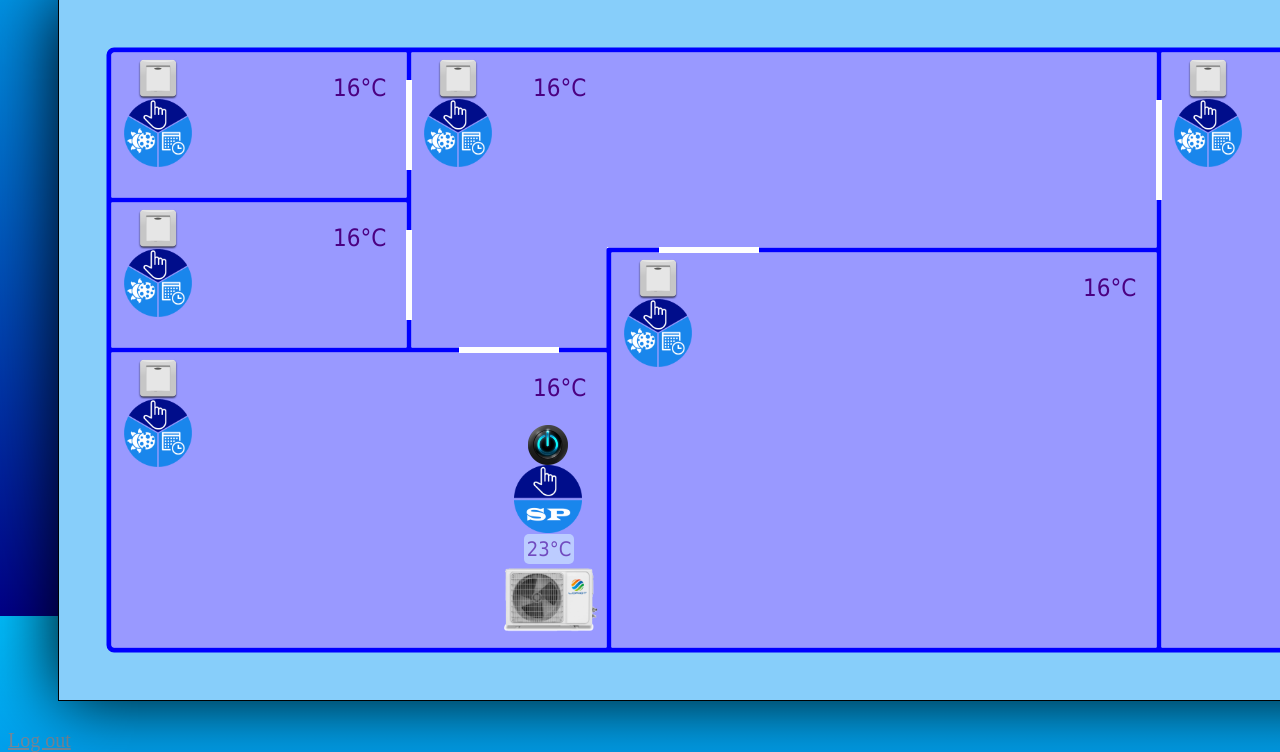
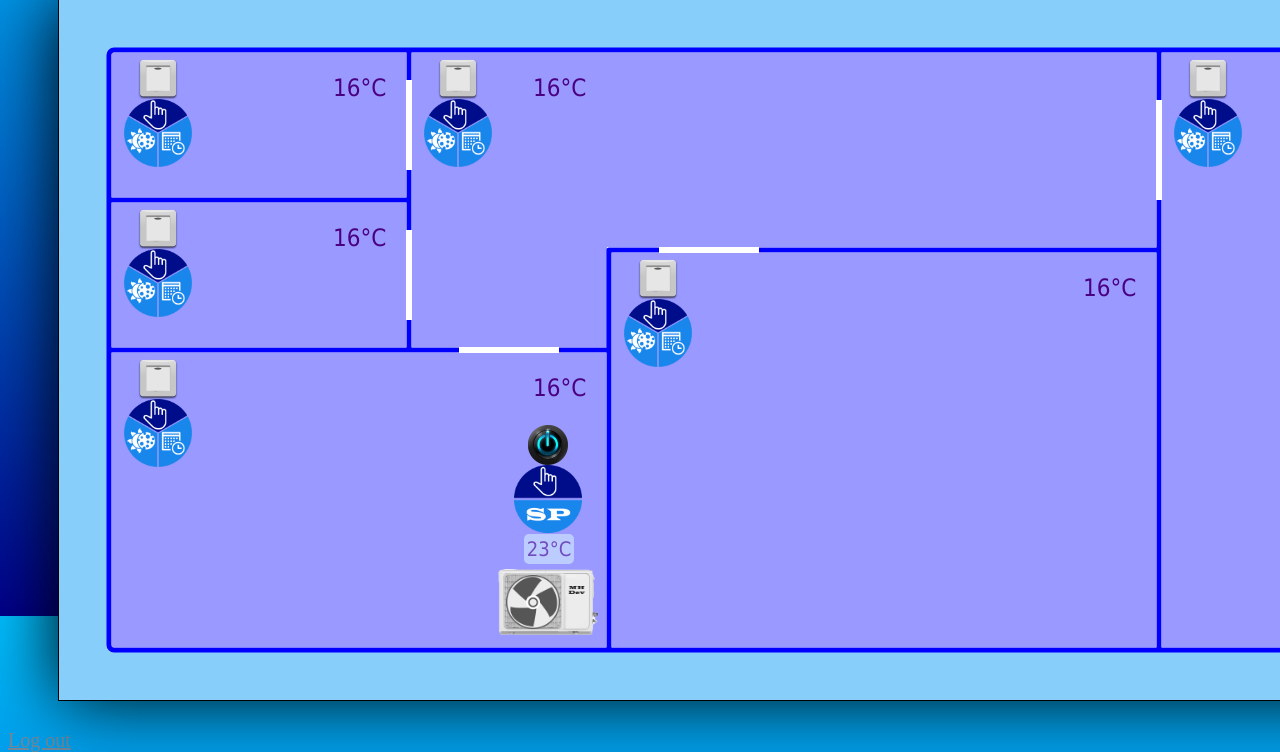
Before and after one commit to KonstantinDigital/mhdevSmartHouse, a Django app: template smartHouseApp/templates/index.html in a window 1280 px wide; the page is wider, and only the part inside the window is pictured. Shown: the part 188-940 px from the top of that part. Run offline with Django 3.2, Linux system fonts and the light colour scheme; the template is opened without the code that fills it, so the values that code supplies are empty; a user stored in the database is signed in.

Commit message:
01.08.2021-21:10-noteBook

```diff
--- a/smartHouseApp/static/css/style.css
+++ b/smartHouseApp/static/css/style.css
@@ -439,10 +439,32 @@ select:after{
 #conditionerImgId {
     position: absolute;
     margin: 0;
-    width: 150px;
-    top: 550px;
-    left: 420px;
+    width: 100px;
+    top: 570px;
+    left: 440px;
 }
+
+#conditioner2ImgId{
+    position: absolute;
+    margin: 0;
+    width: 54px;
+    top: 576px;
+    left: 448px;
+    -moz-transform: rotate(0deg);
+    -ms-transform: rotate(0deg);
+    -webkit-transform: rotate(0deg);
+    -o-transform: rotate(0deg);
+    transform: rotate(0deg);
+}
+
+/*#conditioner2ImgId:hover {
+    -moz-transform: rotate(20deg);
+    -ms-transform: rotate(20deg);
+    -webkit-transform: rotate(20deg);
+    -o-transform: rotate(20deg);
+    transform: rotate(20deg);
+}*/
+
 /* подключаю дизайнерские шрифты */
 @font-face {
   font-family: "Accuratist";
--- a/smartHouseApp/static/js/script.js
+++ b/smartHouseApp/static/js/script.js
@@ -202,9 +202,13 @@ function draw() {
 
     }
 }
-
+let lastState = false;
 function changeSetPoint(){
     console.log("onchange");
+    if (lastState == false){
+        lastState = true;
+        requestAnimationFrame(move);
+    }
 }
 
 function lightImgSwitcher(room, state){
@@ -478,6 +482,21 @@ function roundedRect(ctx, x, y, width, height, radius) {
 function changeTemperature(temp, room) {
     let tempInRoom = document.getElementById("temp" + room + "now");
     tempInRoom.innerHTML = String(temp) + "&#176;C";
+}
+
+let stepRound = 0;
+let elem = document.getElementById("conditioner2ImgId");
+
+//var style = document.defaultView.getComputedStyle(elem, null);
+
+function move() {
+    if (conditionerSwitch == true) {
+        stepRound += 15;
+        elem.style.transform = "rotate(" + stepRound + "deg)";
+        requestAnimationFrame(move);
+    } else {
+        lastState = false;
+    }
 }
 
 
--- a/smartHouseApp/templates/index.html
+++ b/smartHouseApp/templates/index.html
@@ -34,7 +34,8 @@
                 <img id="conditionerModeId" class="conditionerMode" src="static/images/conditionerHandMode.png">
                 <input id="conditHandMode" type="radio" name="conditMode" checked>
                 <input id="conditSpMode" type="radio" name="conditMode" onclick="changeSetPoint()">
-                <img id="conditionerImgId" src="static/images/conditioner.png" alt="кондиционер">
+                <img id="conditionerImgId" src="static/images/air-conditioner_part1.png" alt="кондиционер">
+                <img id="conditioner2ImgId" src="static/images/air-conditioner_part2.png" alt="кондиционер">
             {% endif %}
 
             <p class="roomTemperature" id="temp1now">16&#176;C</p>
```
Also changed, not shown: smartHouseApp/static/images/air-conditioner_part1.png (added), smartHouseApp/static/images/air-conditioner_part2.png (added).
